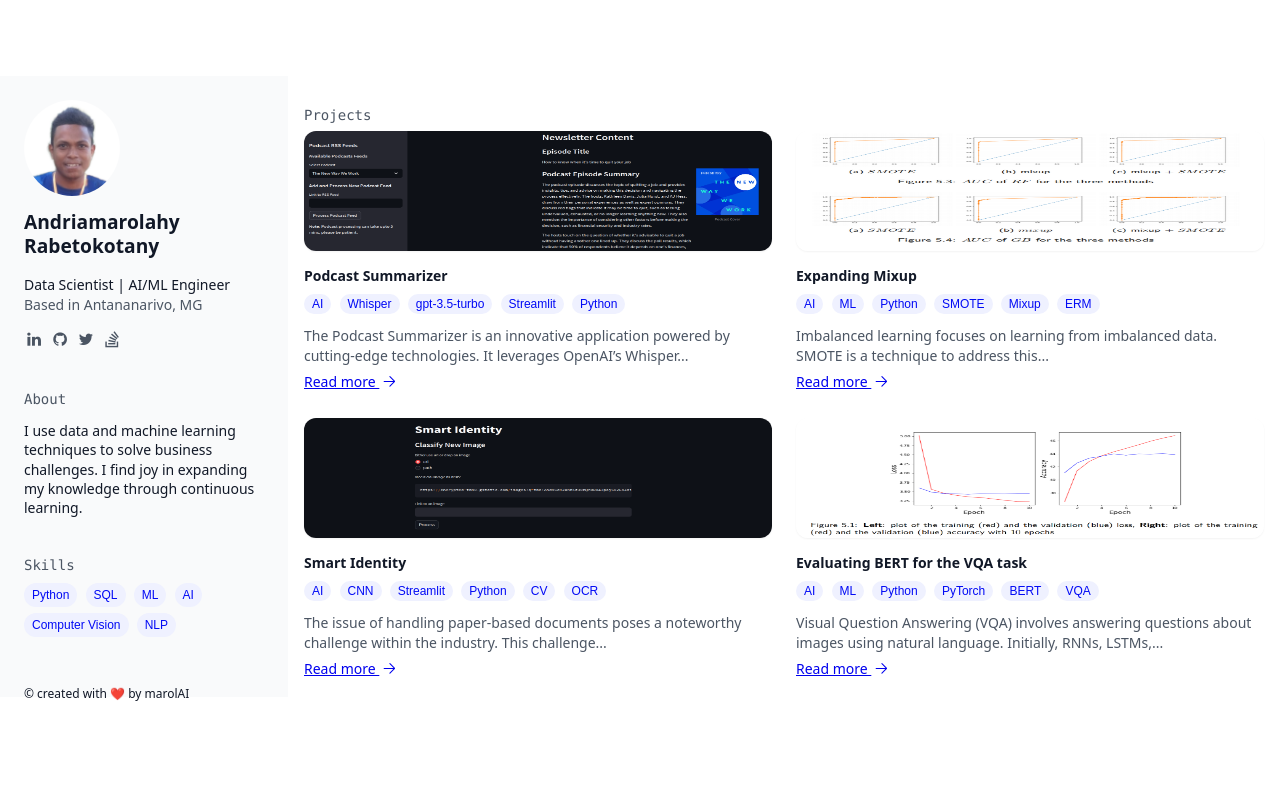
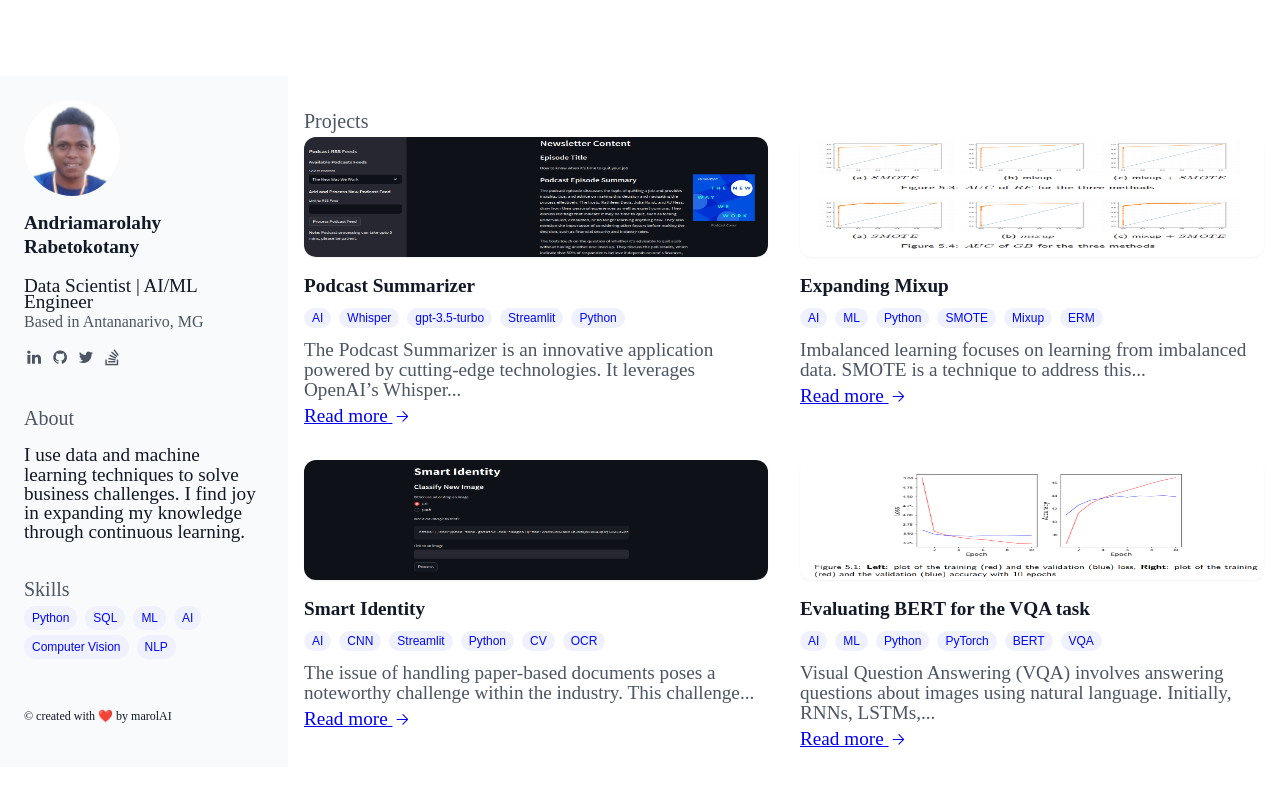
Before and after one commit to marolAI/marolAI.github.io, a Jekyll site: the page built from index.html, in a window 1280 px wide. Shown: the top 786 px of the page. Built offline with Jekyll 4.4.1, drawn with Linux system fonts in a browser that asks for light colours; some web fonts are replaced.

Commit message:
update font size

```diff
--- a/_sass/main.scss
+++ b/_sass/main.scss
@@ -1,7 +1,12 @@
+@import url('https://fonts.googleapis.com/css2?family=Bacasime+Antique&family=Montserrat:ital,wght@0,700;1,700&family=Open+Sans&display=swap');
+
+
 html {
     -webkit-text-size-adjust: 100%;
     font-feature-settings: normal;
-    font-family: ui-sans-serif,system-ui,-apple-system,BlinkMacSystemFont,Segoe UI,Roboto,Helvetica Neue,Arial,Noto Sans,sans-serif,Apple Color Emoji,Segoe UI Emoji,Segoe UI Symbol,Noto Color Emoji;
+    // font-family: ui-sans-serif,system-ui,-apple-system,BlinkMacSystemFont,Segoe UI,Roboto,Helvetica Neue,Arial,Noto Sans,sans-serif,Apple Color Emoji,Segoe UI Emoji,Segoe UI Symbol,Noto Color Emoji;
+    font-family: 'Bacasime Antique', serif;
+    // font-size: 18px;
     line-height: 1.5;
     -moz-tab-size: 4;
     -o-tab-size: 4;
@@ -55,7 +60,7 @@ body {
 }
 
 .brand-link{
-    font-size: .875rem;
+    font-size: 1.2rem;
     line-height: 1.25rem;
 }
 
@@ -83,7 +88,7 @@ body {
     padding-bottom: .5rem;
     padding-top: .5rem;
     margin-top: 0;
-    font-size: .875rem;
+    font-size: 1.2rem;
     line-height: 1.25rem;
     text-decoration: none;
     color: rgba(17, 24, 39, 1);
@@ -119,7 +124,7 @@ body {
 }
 
 .title{
-    font-size: .875rem;
+    font-size: 1.2rem;
     line-height: 1rem;
     color: rgba(17, 24, 39, 1);
     margin-bottom: 0.1rem;
@@ -127,7 +132,7 @@ body {
 
 .location{
     display: flex;
-    font-size: .875rem;
+    font-size: 1rem;
     line-height: 1rem;
     color: rgba(75, 85, 99, 1);
     margin-top: 0.25rem;
@@ -157,15 +162,15 @@ body {
 
 .section-title{
     display: flex;
-    font-size: .875rem;
+    font-size: 1.25rem;
     line-height: 1rem;
     margin-bottom: .5rem;
     color: rgba(75, 85, 99, 1);
-    font-family: ui-monospace,SFMono-Regular,Menlo,Monaco,Consolas,Liberation Mono,Courier New,monospace;
+    // font-family: ui-monospace,SFMono-Regular,Menlo,Monaco,Consolas,Liberation Mono,Courier New,monospace;
 }
 
 .bio{
-    font-size: .875rem;
+    font-size: 1.2rem;
     line-height: 1.2rem;
     margin-bottom: 2.5rem;
     color: rgba(17, 24, 39, 1);
@@ -222,7 +227,7 @@ body {
     padding-right: 1rem;
     padding-bottom: .5rem;
     padding-top: .5rem;
-    font-size: .875rem;
+    font-size: 1rem;
     line-height: 1rem;
     font-weight: 400;
     border-radius: 9999px;
@@ -260,7 +265,7 @@ body {
 
 .project-links{
     display: flex;
-    font-size: .875rem;
+    font-size: 0.5rem;
     line-height: 1rem;
     color: rgba(75, 85, 99, 1);
 }
@@ -286,7 +291,7 @@ body {
     padding-left: .25rem;
     padding-right: .25rem;
     border-radius: 9999px;
-    font-size: .875rem;
+    font-size: 0.75rem;
     line-height: 1.25rem;
     border-width: 0;
     color: rgba(17, 24, 39, 1);
@@ -300,8 +305,8 @@ body {
 
 .project-description{
     max-width: 64rem;
-    font-size: .875rem;
-    line-height: 1rem;
+    font-size: 1.2rem;
+    line-height: 1.2rem;
 }
 
 .about-project{
@@ -313,7 +318,7 @@ body {
 .projects-grid{
     display: grid;
     margin-top: .5rem;
-    gap: 1.5rem;
+    gap: 2rem;
 }
 
 .projects-grid-image{
@@ -329,7 +334,7 @@ body {
     color: rgba(17, 24, 39, 1);
     margin-bottom: .25rem;
     margin-top: .5rem;
-    font-size: .875rem;
+    font-size: 1.2rem;
     font-weight: 600;
 }
 
@@ -349,7 +354,7 @@ body {
 }
 
 .projects-grid-description{
-    font-size: .875rem;
+    font-size: 1.2rem;
     line-height: 1.25rem;
     color: rgba(75, 85, 99, 1);
     margin-bottom: .25rem;
@@ -360,7 +365,7 @@ body {
     display: flex;
     align-items: center;
     margin-top: .25rem;
-    font-size: .875rem;
+    font-size: 1.2rem;
     line-height: 1.25rem;
     border-color: rgba(2, 10, 245, 1);
     border-width: 0;
```
Also changed, not shown: _includes/footer.html (deleted, +0 -32 lines), _includes/header.html (deleted, +0 -7 lines).
